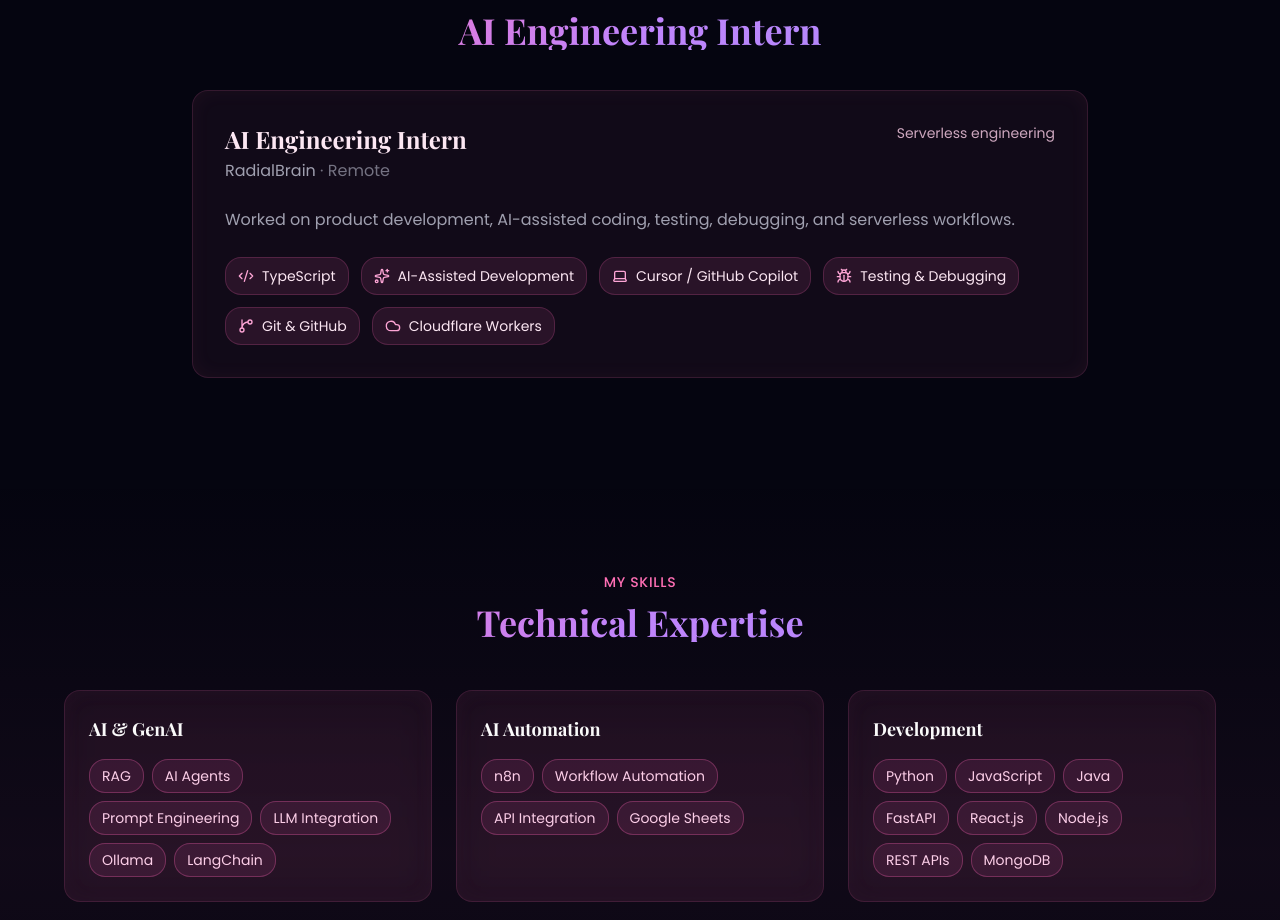
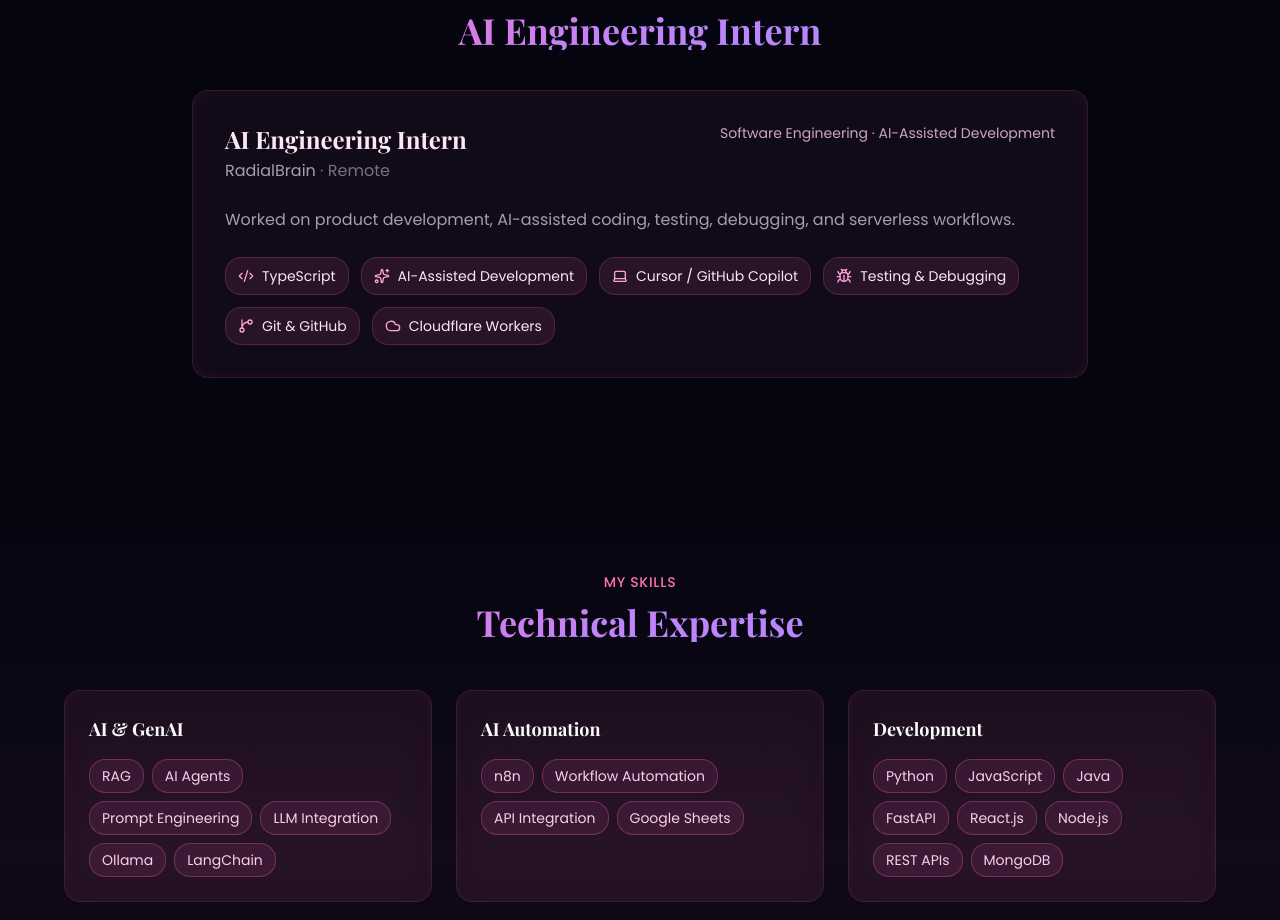
Before and after one commit to Sakshi-maulekhi/dev-portfolio-website, a Next.js app: page / in a window 1280 px wide. Shown: the part 1600-2520 px from the top of the page. Built offline with nearby package versions, Linux system fonts and the light colour scheme.

Commit message:
feat: update job title to include AI-assisted development
Refined job title for clarity and modern tech focus

```diff
--- a/components/experience.tsx
+++ b/components/experience.tsx
@@ -45,7 +45,7 @@ export function Experience() {
                   RadialBrain <span className="text-muted-foreground/70">· Remote</span>
                 </p>
               </div>
-              <span className="text-sm text-pink-200/80">Serverless engineering</span>
+              <span className="text-sm text-pink-200/80">Software Engineering · AI-Assisted Development</span>
             </div>
             <p className="text-muted-foreground leading-relaxed mb-6">
               Worked on product development, AI-assisted coding, testing, debugging, and serverless workflows.
```
